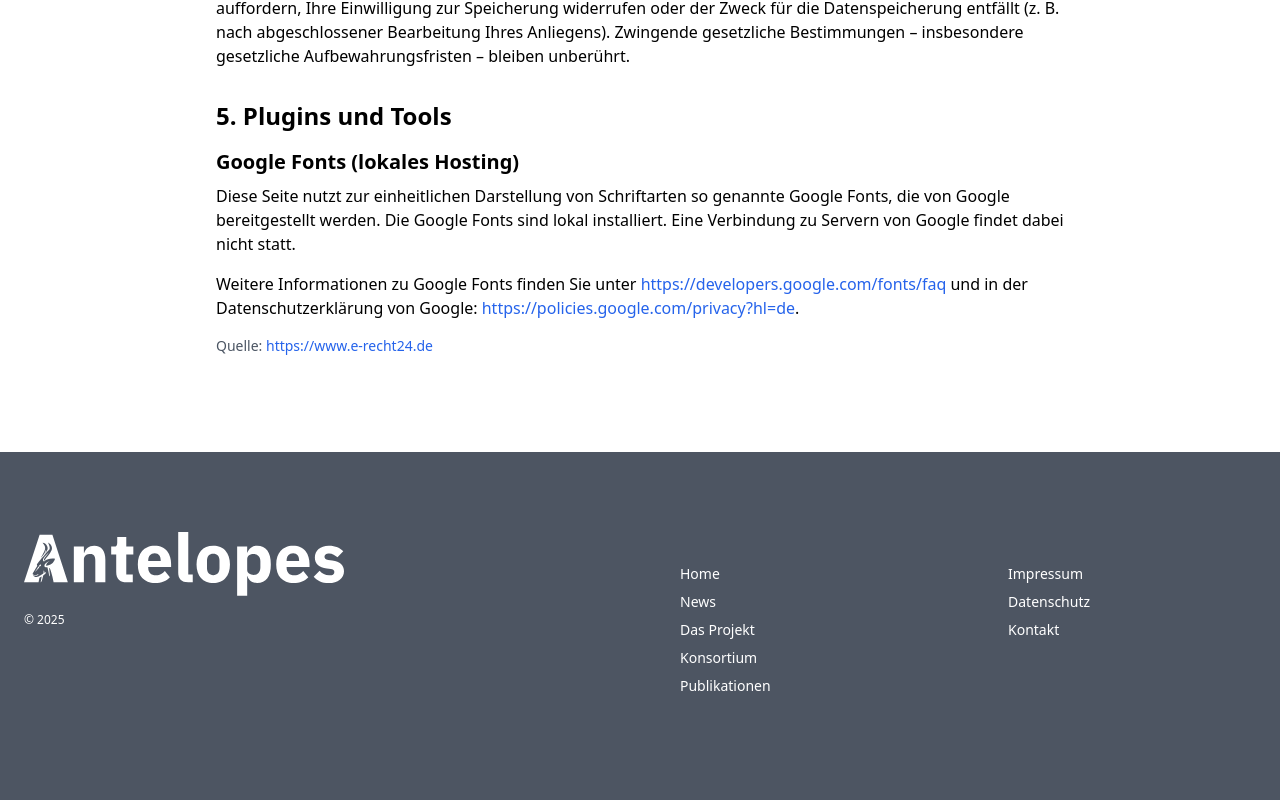
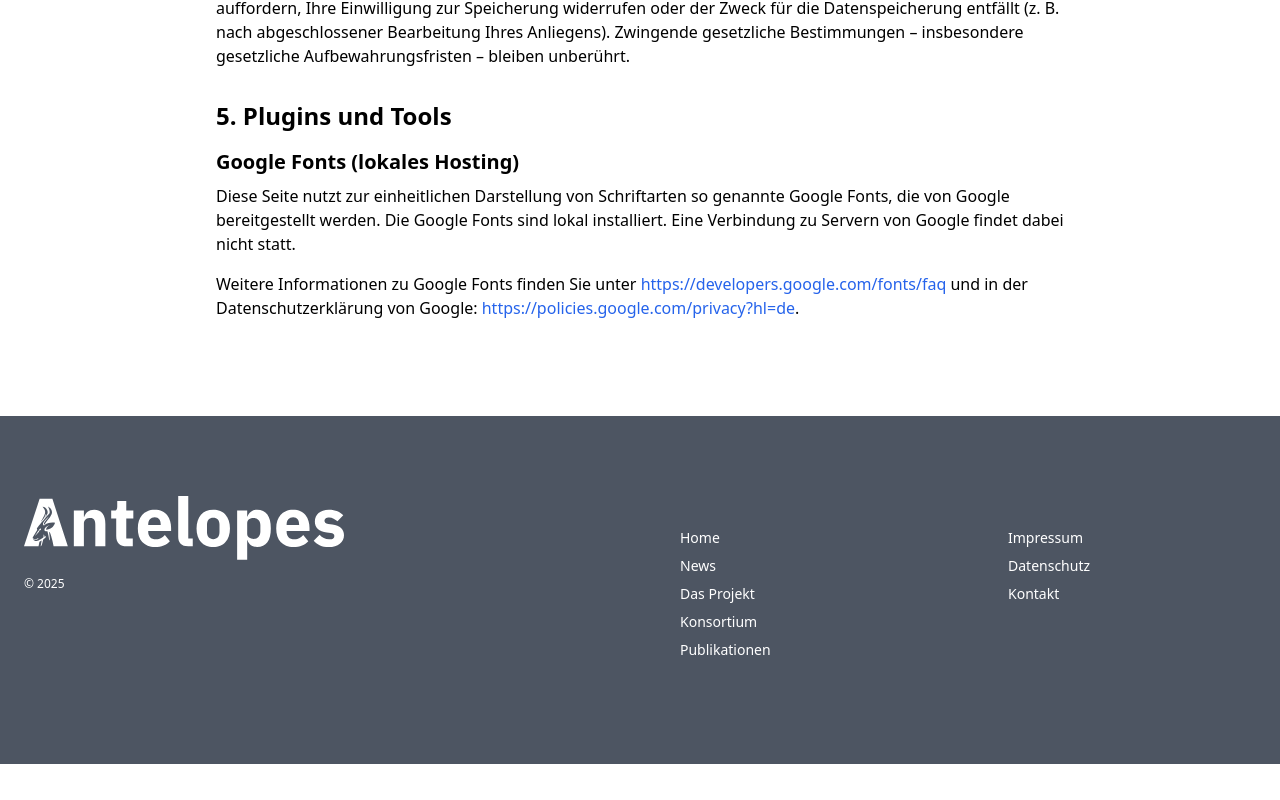
Before and after one commit to FabianStupperich/website_antelopes, a React (Vite) app: page /datenschutz in a window 1280 px wide. Shown: the part 5592-6392 px from the top of the page. After the commit the page ends 6356 px from the top, so only its background shows below. Built offline with nearby package versions, Linux system fonts and the light colour scheme.

Commit message:
Updated Datenschutz.tsx

```diff
--- a/src/components/Datenschutz.tsx
+++ b/src/components/Datenschutz.tsx
@@ -192,9 +192,6 @@ export default function Datenschutz() {
             <p className="mb-4">
               Weitere Informationen zu Google Fonts finden Sie unter <a href="https://developers.google.com/fonts/faq" target="_blank" rel="noopener noreferrer" className="text-blue-600 hover:underline">https://developers.google.com/fonts/faq</a> und in der Datenschutzerklärung von Google: <a href="https://policies.google.com/privacy?hl=de" target="_blank" rel="noopener noreferrer" className="text-blue-600 hover:underline">https://policies.google.com/privacy?hl=de</a>.
             </p>
-            <p className="mb-4 text-sm text-gray-600">
-              Quelle: <a href="https://www.e-recht24.de" target="_blank" rel="noopener noreferrer" className="text-blue-600 hover:underline">https://www.e-recht24.de</a>
-            </p>
           </section>
         </div>
       </div>
```
